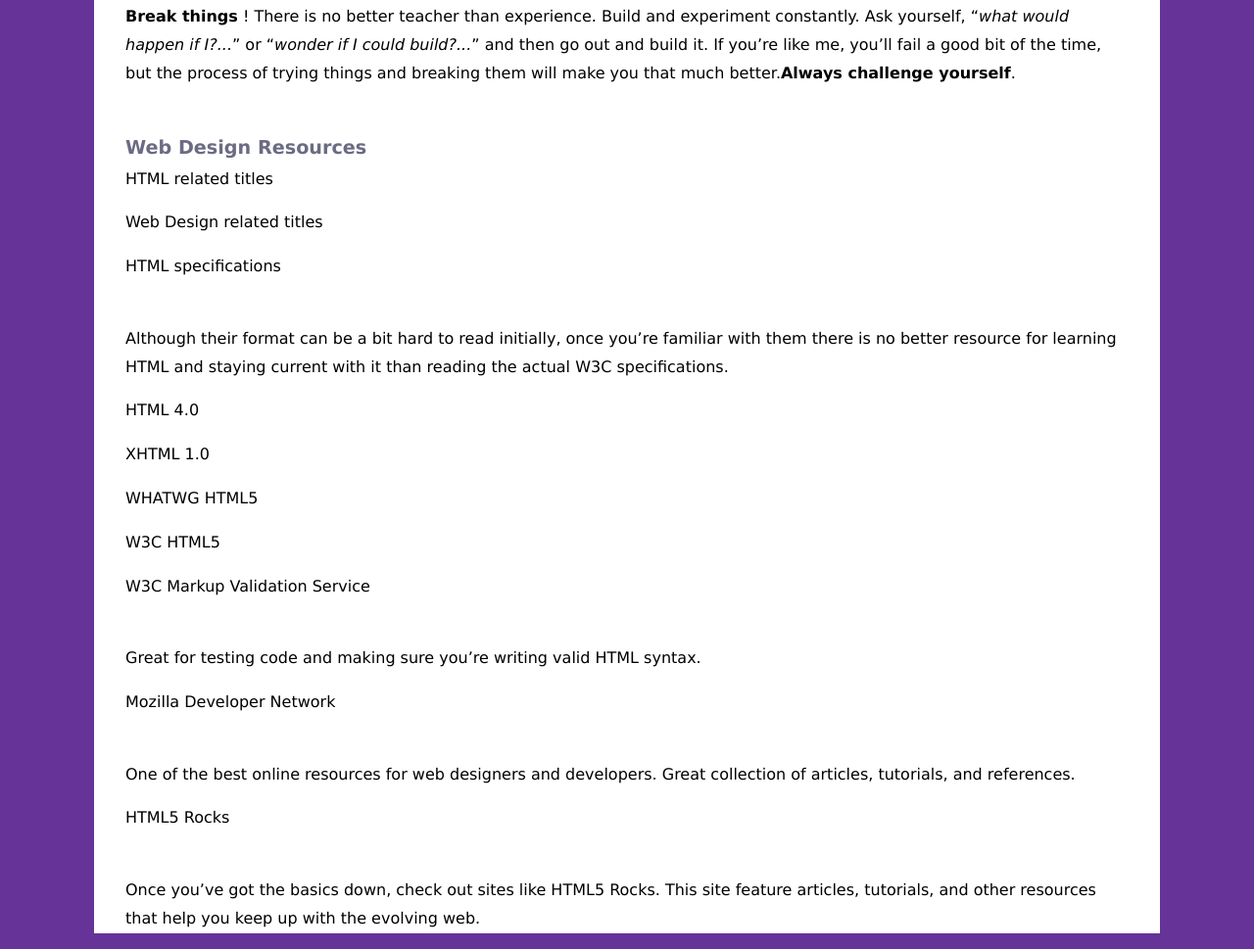
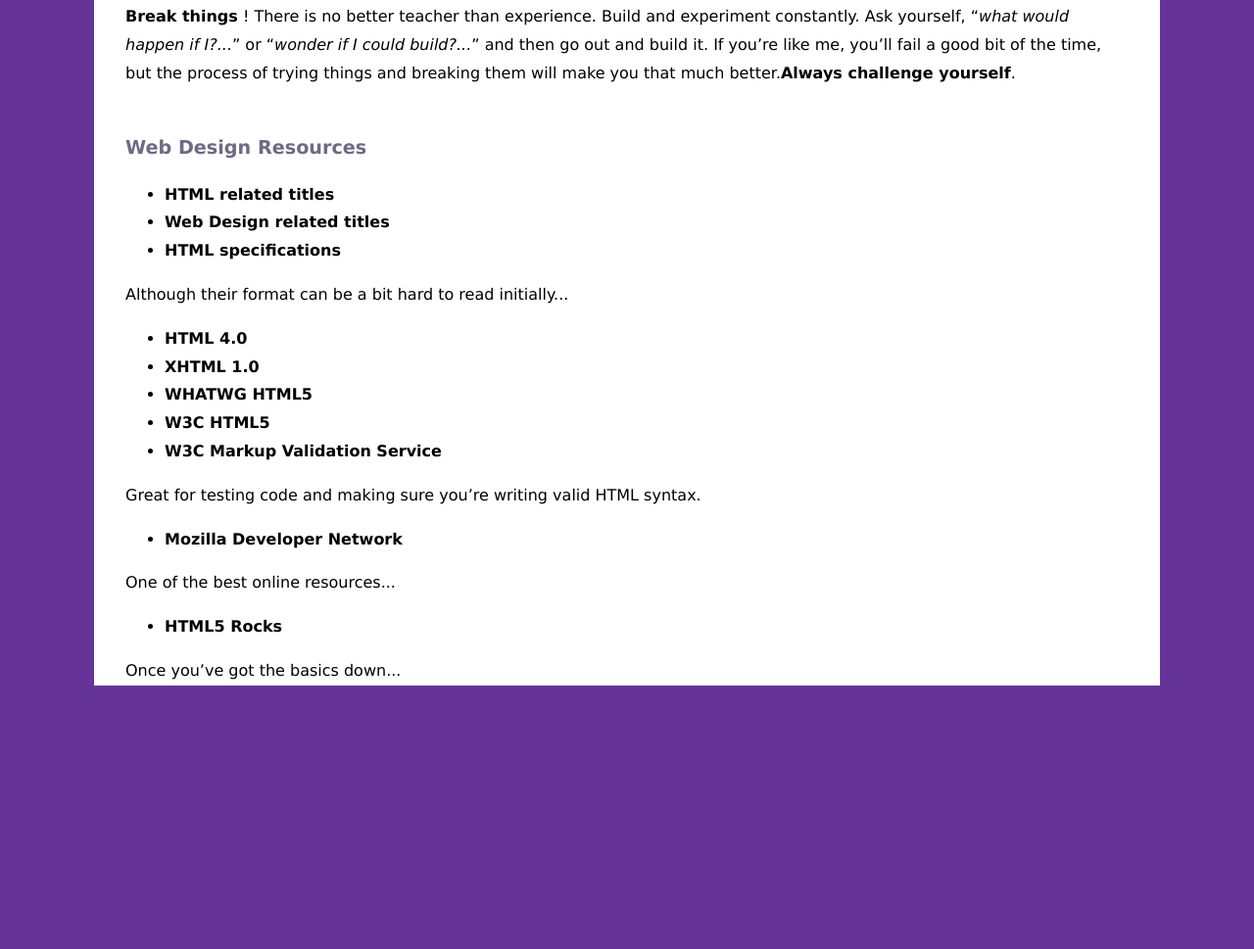
Before and after one commit to RyFranco/484-hw-1, a plain HTML site: page next.html in a window 1280 px wide. Shown: the part 977-1946 px from the top of the page at 98% size. After the commit the page ends 1693 px from the top, so only its background shows below. Drawn offline with Linux system fonts and the light colour scheme.

Commit message:
Update next.html

```diff
--- a/next.html
+++ b/next.html
@@ -27,25 +27,31 @@
 <p><strong>Break things</strong> !
   There is no better teacher than experience. Build and experiment constantly. Ask yourself, &ldquo;<i>what would happen if I?...</i>&rdquo; or &ldquo;<i>wonder if I could build?...</i>&rdquo; and then go out and build it. If you&rsquo;re like me, you&rsquo;ll fail a good bit of the time, but the process of trying things and breaking them will make you that much better.<strong>Always challenge yourself</strong>.</p>
  <br/>
-<h3>Web Design Resources</h3>
-<p>HTML related titles</p>
-<p>Web Design related titles</p>
-<p>HTML specifications </p>
-<br>
-<p>Although their format can be a bit hard to read initially, once you&rsquo;re familiar with them there is no better resource for learning HTML and staying current with it than reading the actual W3C specifications.</p>
-<p>HTML 4.0</p>
-<p>XHTML 1.0</p>
-<p>WHATWG HTML5</p>
-<p>W3C HTML5</p>
-<p>W3C Markup Validation Service </p>
-<br>
+
+<h3>Web Design
+  Resources</h3>
+<ul>
+  <li><strong>HTML related titles</strong></li>
+  <li><strong>Web Design related titles</strong></li>
+  <li><strong>HTML specifications</strong></li>
+</ul>
+<p>Although their format can be a bit hard to read initially...</p>
+<ul>
+  <li><strong>HTML 4.0</strong></li>
+  <li><strong>XHTML 1.0</strong></li>
+  <li><strong>WHATWG HTML5</strong></li>
+  <li><strong>W3C HTML5</strong></li>
+  <li><strong>W3C Markup Validation Service</strong></li>
+</ul>
 <p>Great for testing code and making sure you&rsquo;re writing valid HTML syntax.</p>
-<p>Mozilla Developer Network </p>
-<br>
-<p>One of the best online resources for web designers and developers. Great collection of articles, tutorials, and references.</p>
-<p>HTML5 Rocks </p>
-<br>
-<p>Once you&rsquo;ve got the basics down, check out sites like HTML5 Rocks. This site feature articles, tutorials, and other resources that help you keep up with the evolving web. </p>
+<ul>
+  <li><strong>Mozilla Developer Network</strong></li>
+</ul>
+<p>One of the best online resources...</p>
+<ul>
+  <li><strong>HTML5 Rocks</strong></li>
+</ul>
+<p>Once you&rsquo;ve got the basics down...</p>
 
 </body>
 </html>
```
